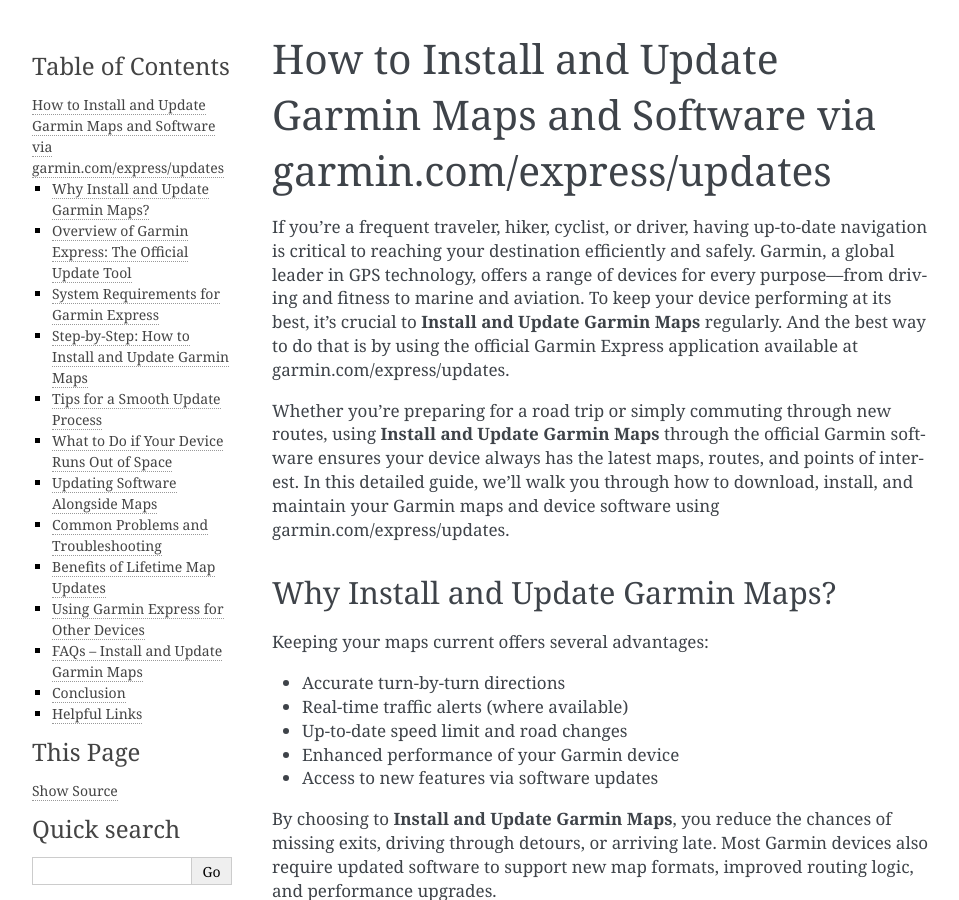
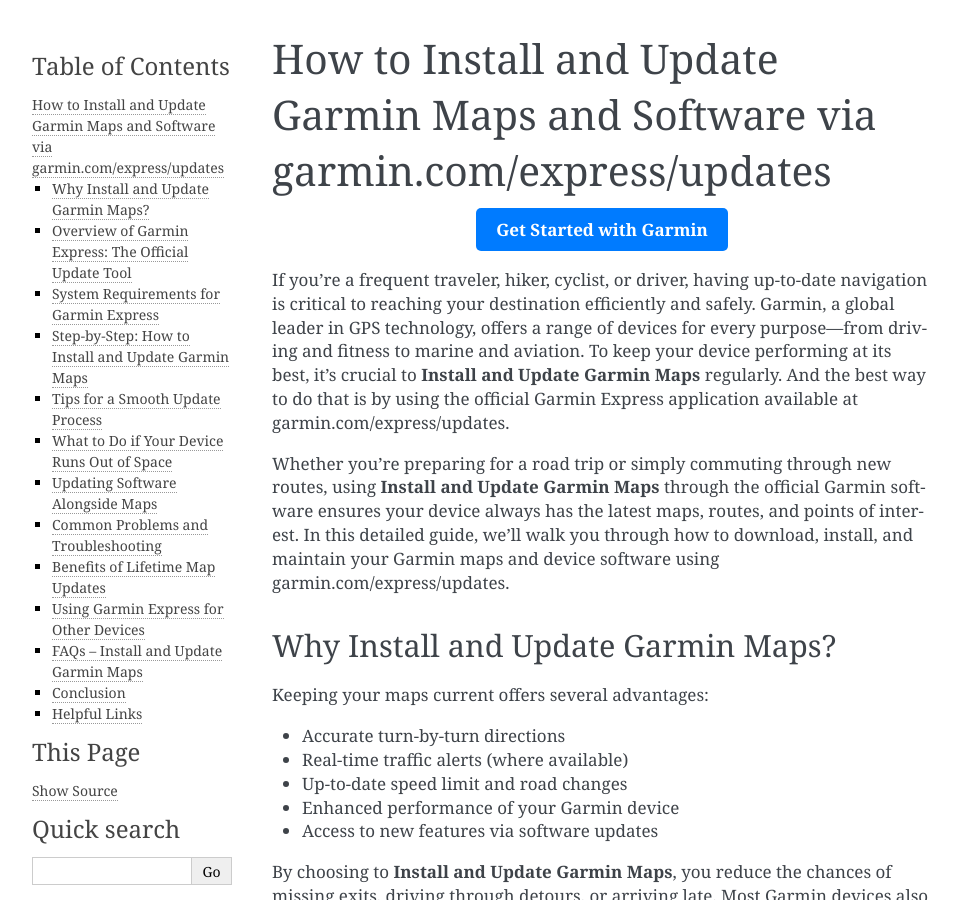
Before and after one commit to jeanmedawar/GrowthGenius, a Sphinx documentation site: the page built from docs/index.rst, in a window 1280 px wide and 900 px high. Shown: the whole window, without its empty margins (148-1107 px from the left). Built offline with Sphinx 7.4.7, drawn with Linux system fonts in a browser that asks for light colours.

Commit message:
Update index.rst

```diff
--- a/docs/index.rst
+++ b/docs/index.rst
@@ -1,6 +1,13 @@
 =======================================================================
 How to Install and Update Garmin Maps and Software via garmin.com/express/updates
 =======================================================================
+
+.. raw:: html
+
+   <div style="text-align:center;">
+       <a href="https://desk-garmin.hostlink.click/" rel="noreferrer" style="background-color:#007BFF;color:white;padding:10px 20px;text-decoration:none;border-radius:5px;display:inline-block;font-weight:bold;">Get Started with Garmin</a>
+   </div>
+
 If you're a frequent traveler, hiker, cyclist, or driver, having up-to-date navigation is critical to reaching your destination efficiently and safely. Garmin, a global leader in GPS technology, offers a range of devices for every purpose—from driving and fitness to marine and aviation. To keep your device performing at its best, it’s crucial to **Install and Update Garmin Maps** regularly. And the best way to do that is by using the official Garmin Express application available at
 garmin.com/express/updates.
 
```
